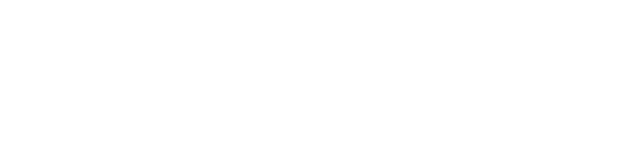
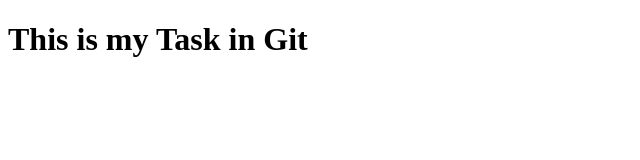
Before and after one commit to pavithra1964/GitFiles, a plain HTML site: page index.html in a window 1280 px wide. Shown: the whole page, without its empty margins (0-640 px from the left). Drawn offline with Linux system fonts and the light colour scheme.

```diff
--- a/index.html
+++ b/index.html
@@ -8,5 +8,6 @@
     <script>
     console.log("It's My Pleaussre");
     </script>
+    <h1>This is my Task in Git</h1>
     </body>
 </html>
```
